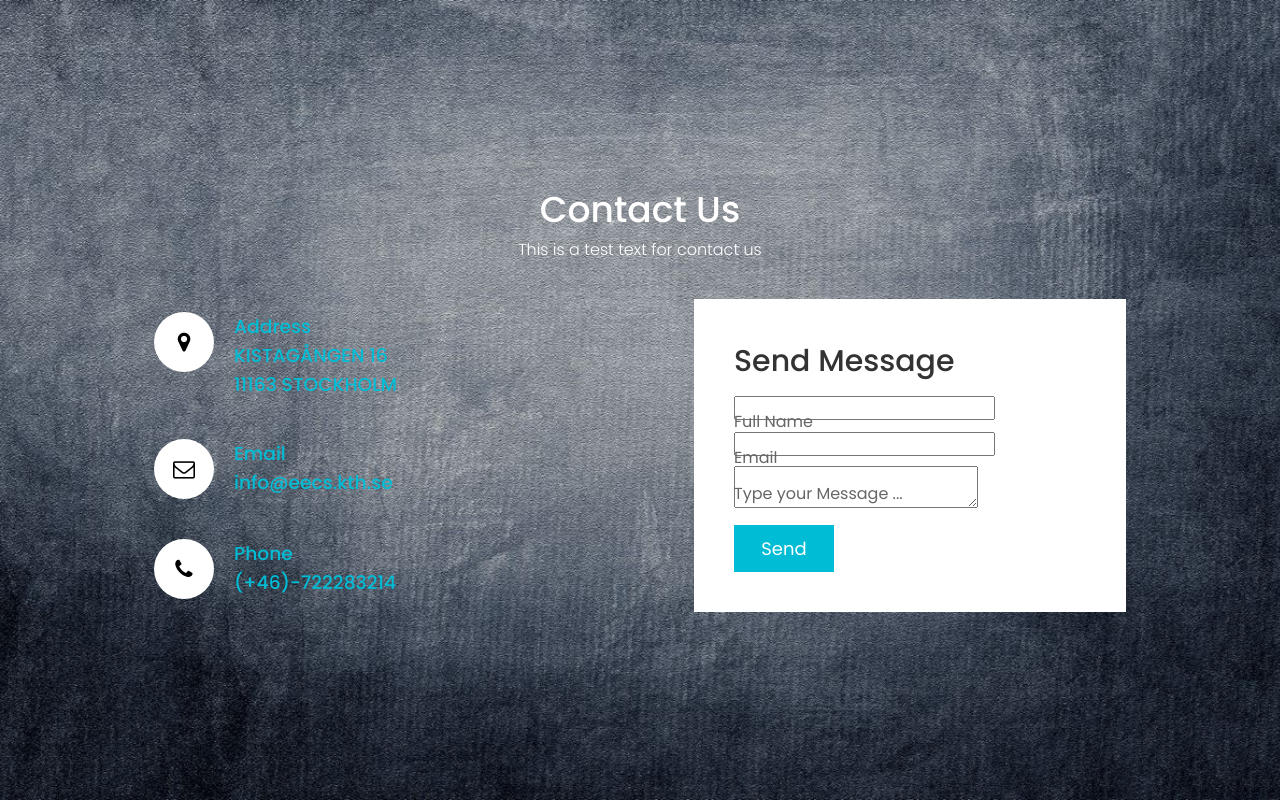
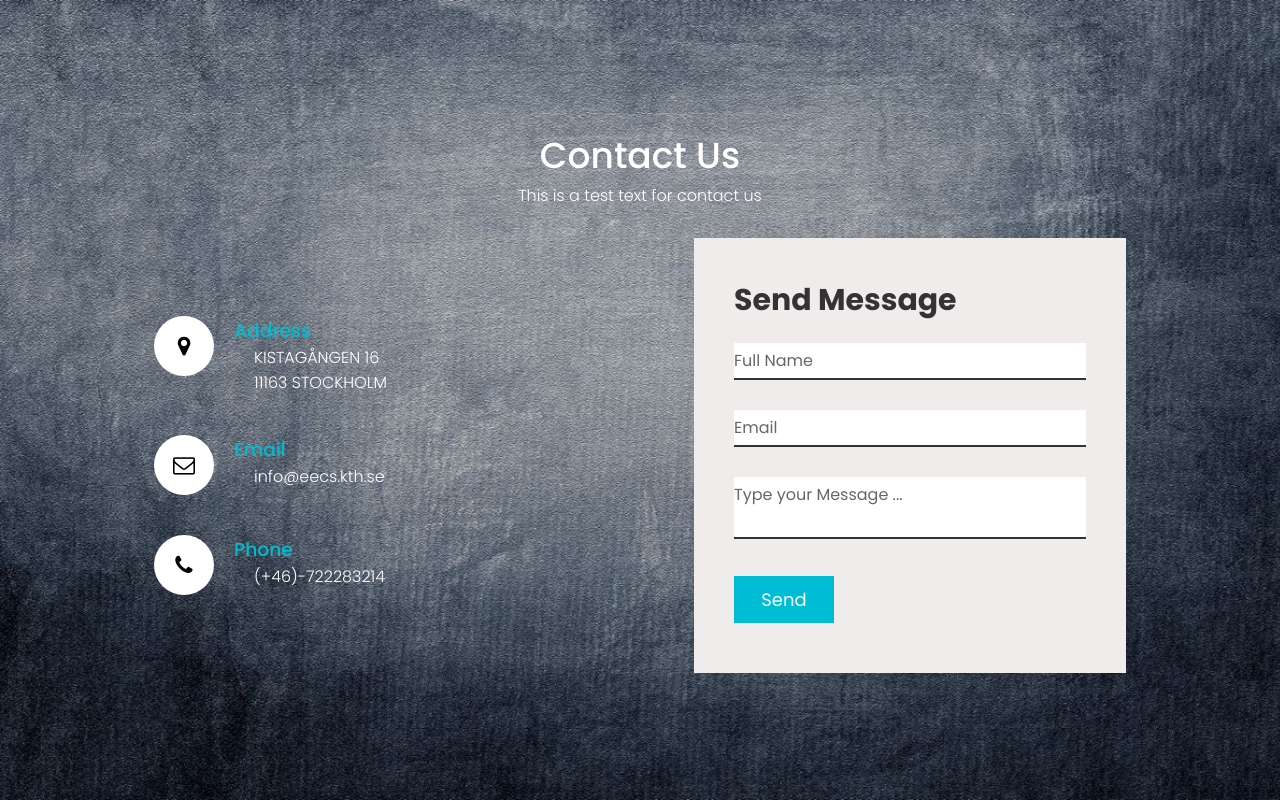
Before and after one commit to xshah01/visualStudio, a plain HTML site: page contact-us/contact.html in a window 1280 px wide. Drawn offline with Linux system fonts and the light colour scheme.

Commit message:
last change for tonight

```diff
--- a/contact-us/contact.css
+++ b/contact-us/contact.css
@@ -74,7 +74,7 @@ border-radius: 50%;
 font-size: 22px;
 }
 
-.container .contactInfo .box .text
+.container .contactInfo .box .text p
 {
 display: flex;
 margin-left: 20px;
@@ -86,6 +86,7 @@ font-weight: 300;
 
 .container .contactInfo .box .text h3
 {
+margin-left: 20px;
 font-weight: 500;
 color: #00bcd4
 }
@@ -94,14 +95,14 @@ color: #00bcd4
 {
 width: 40%;
 padding: 40px;
-background: #fff;
+background: rgb(240, 236, 236);
 }
 
 .contactForm h2
 {
 font-size: 30px;
 color: #333;
-font-weight: 500;
+font-weight: 700;
 }
 
 .contactForm .inputBox
@@ -111,7 +112,7 @@ width: 100%;
 margin-top: 10px;
 }
 
-.contactForm .inputBox input
+.contactForm .inputBox input,
 .contactForm .inputBox textarea
 {
 width: 100%;
```
